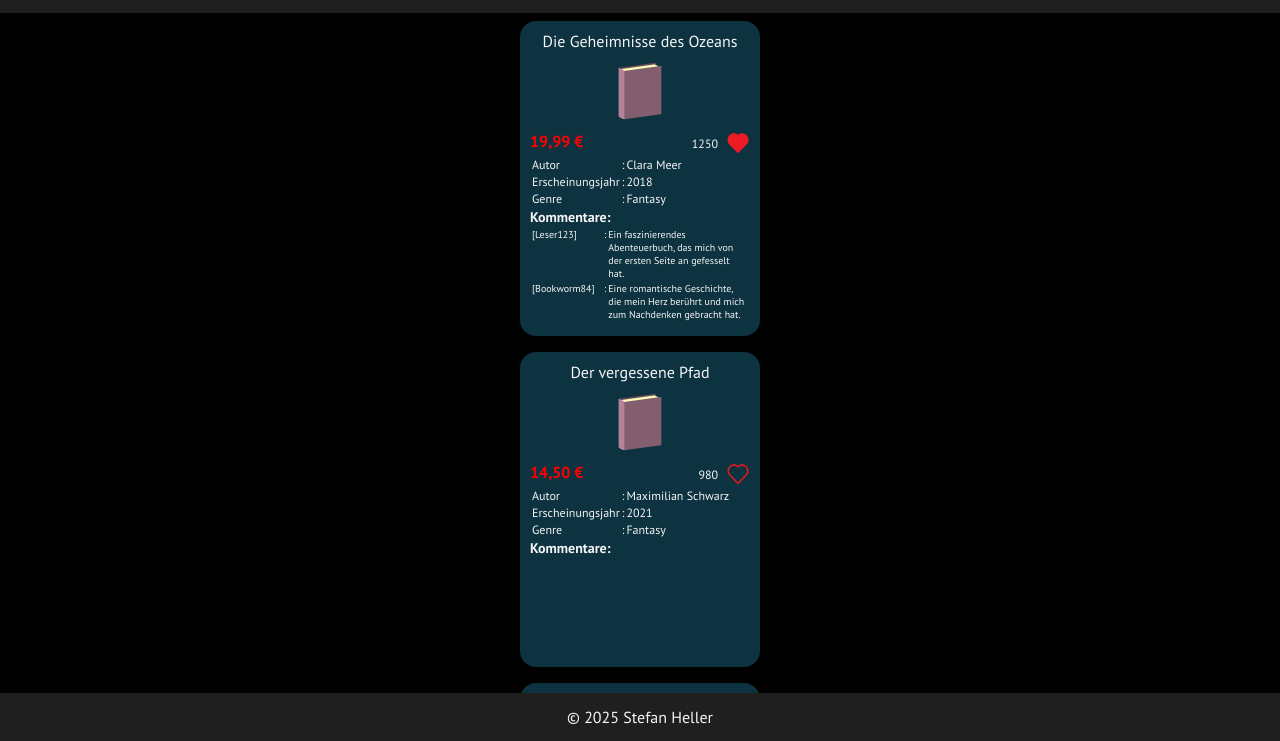
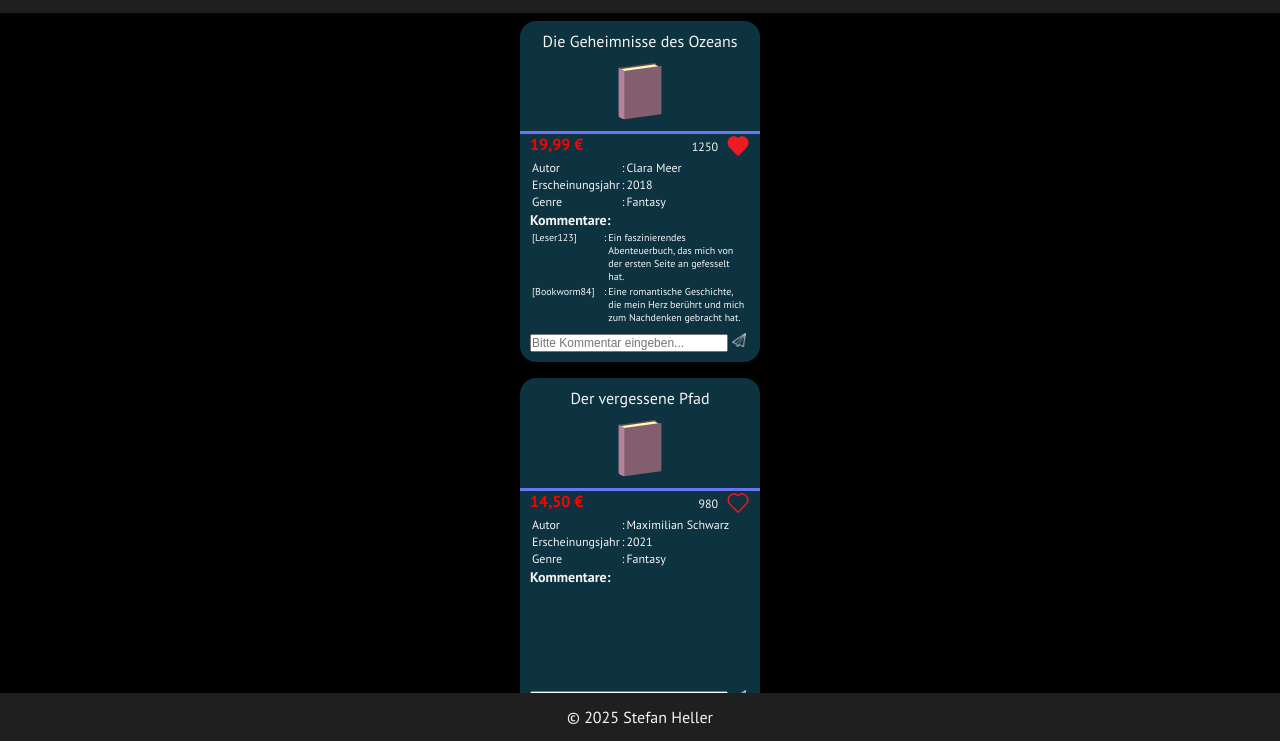
Before and after one commit to StefanHellerDev/Book-Store, a plain HTML site: page index.html in a window 1280 px wide. Shown: the part 59-800 px from the top of the page. Drawn offline with Linux system fonts and the light colour scheme.

Commit message:
Working on the style of the cards

```diff
--- a/script.js
+++ b/script.js
@@ -61,6 +61,8 @@ function bookTemplate(bookstore, bookIndex, bookPrice) {
             <div class="comments">
               <table id="bookComments${bookIndex}"></table>
             </div>
+            <input id="commentInput${bookIndex}" type="text" placeholder="Bitte Kommentar eingeben...">
+            <img src="./assets/icons/115704_paperplane_paper plane_icon.png" alt="paper plane"  onclick="addComment(${bookIndex})">
           </div>
         </div>`;
 
@@ -88,6 +90,7 @@ function toggleHeart(bookIndex) {
 
 function commentsTemplate(bookIndex) {
   let comments = document.getElementById("bookComments" + bookIndex);
+  comments.innerHTML = "";
 
   for (
     let commentsIndex = 0;
@@ -102,3 +105,19 @@ function commentsTemplate(bookIndex) {
     </tr>`;
   }
 }
+
+function addComment(bookIndex) {
+  let commentInputRef = document.getElementById("commentInput" + bookIndex);
+  let commentInput = commentInputRef.value;
+
+  if (commentInput == "") {
+    return;
+  }
+
+  books[bookIndex].comments.unshift({
+    "name": "Gast",
+    "comment": commentInput,
+  });
+  commentsTemplate(bookIndex);
+  commentInputRef.value = "";
+}
--- a/style.css
+++ b/style.css
@@ -54,7 +54,8 @@ footer {
 .bookCard {
   background-color: #0d3240;
   border-radius: 16px;
-  padding: 10px;
+  padding-top: 10px;
+  padding-bottom: 10px;
   margin-top: 8px;
   margin-bottom: 8px;
   width: 240px;
@@ -68,6 +69,8 @@ footer {
 .bookCardPic {
   display: flex;
   justify-content: center;
+  border-bottom: solid;
+  border-bottom-color: rgb(107, 116, 241);
 }
 
 .bookCardIcon {
@@ -77,6 +80,8 @@ footer {
 .priceLikesContainer {
   display: flex;
   justify-content: space-between;
+  padding-left: 10px;
+  padding-right: 10px;
 }
 
 .bookPrice {
@@ -94,12 +99,26 @@ footer {
 
 .authorYearGenreContainer {
   font-size: 12px;
+  padding-left: 10px;
+  padding-right: 10px;
 }
 
 .commentSection {
   font-weight: bold;
   font-size: 14px;
-  /* overflow: auto; */
+  padding-left: 10px;
+  padding-right: 10px;
+}
+.commentSection input {
+  margin-top: 4px;
+  width: 90%;
+  font-size: 12px;
+}
+
+.commentSection img {
+  height: 14px;
+  filter: invert(100%);
+  margin-top: 4px;
 }
 
 .comments {
```
Also changed, not shown: assets/icons/115704_paperplane_paper plane_icon.png (added), index.html (line endings or trailing spaces).
